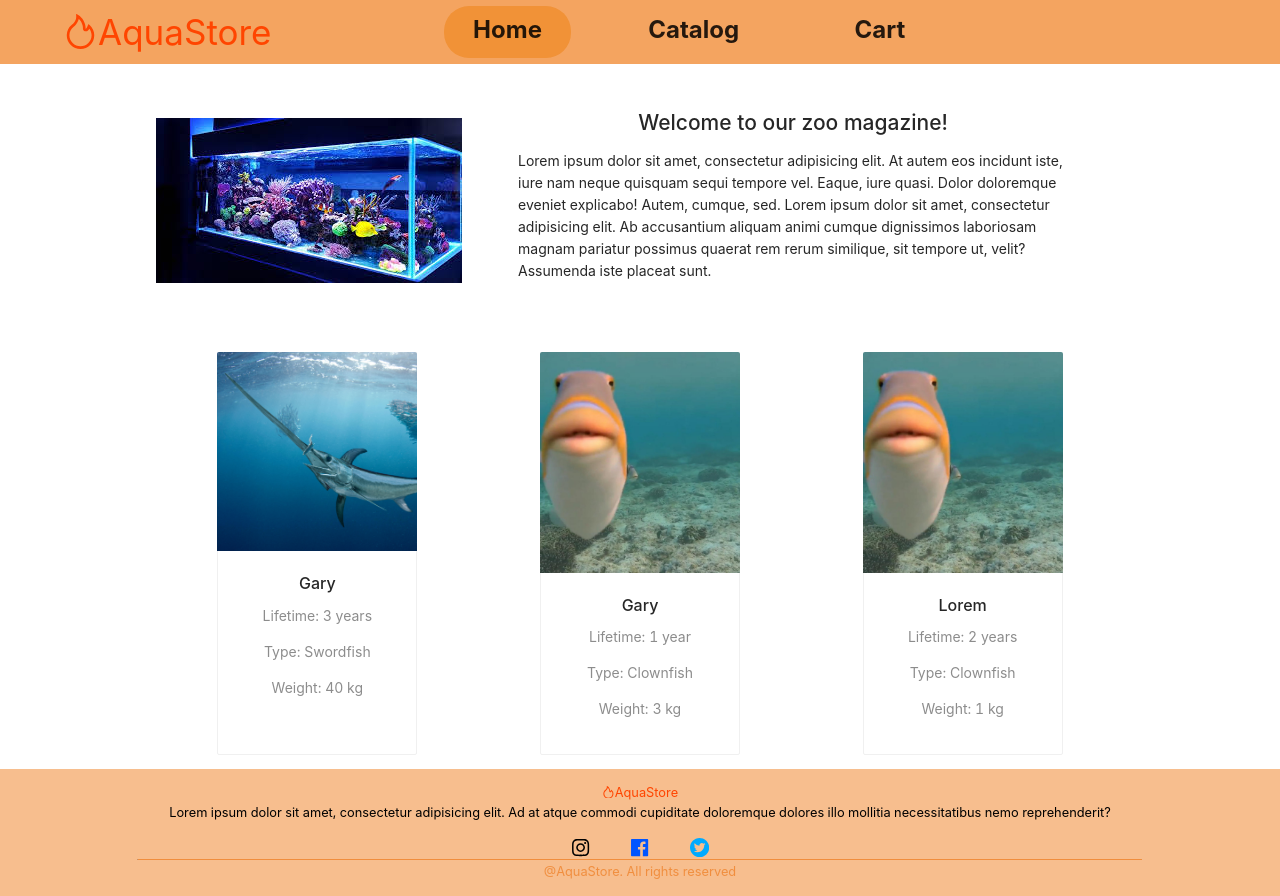
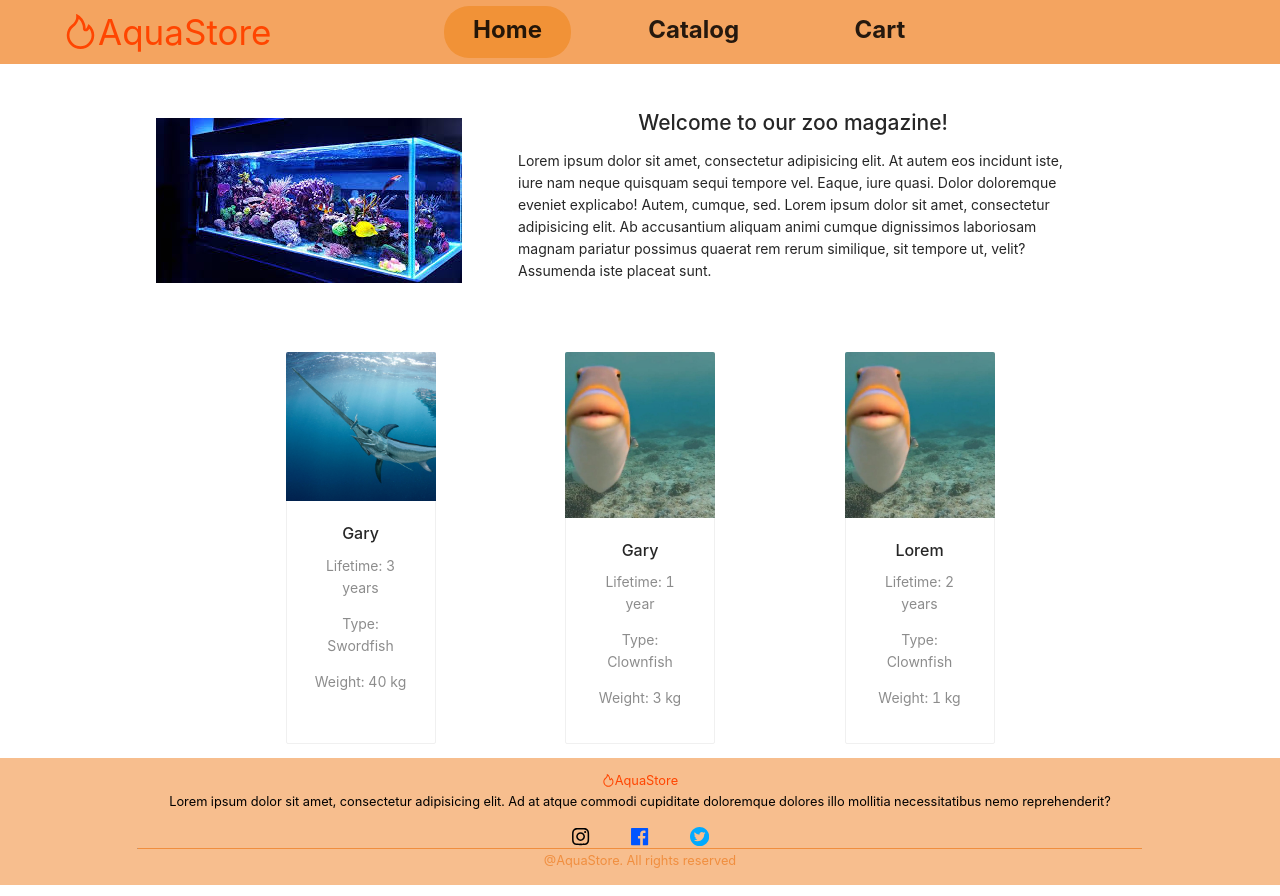
Before and after one commit to MykhailoPolnyi/Web_React_Labs, a React (Create React App) app: page / in a window 1280 px wide. Built offline with nearby package versions, Linux system fonts and the light colour scheme.

Commit message:
Updates in Lab 6

```diff
--- a/src/components/Card/CardStorage.js
+++ b/src/components/Card/CardStorage.js
@@ -3,6 +3,6 @@
 export const CardStorage = styled.div`
   display: flex;
   flex-direction: row;
-  justify-content: space-around;
+  justify-content: space-evenly;
   margin: 1em 2em;
 `;
--- a/src/components/Card/FishCard.js
+++ b/src/components/Card/FishCard.js
@@ -4,11 +4,11 @@
 
 export const FishCard = (props) => (
     <Card
-        style={{width: "200px"}}
+        style={{width: "150px"}}
         hoverable
-        cover={<img src={props.image} alt="example" style={{width:'200px'}}  />}>
+        cover={<img src={props.image} alt="example" style={{width:'150px'}}  />}>
         <Card.Meta
-            title={props.title}
+            title={props.name}
             description={
                 <div>
                     <p>Lifetime: {props.lifetime}</p>
--- a/src/containers/Pages/Home/Homepage.js
+++ b/src/containers/Pages/Home/Homepage.js
@@ -6,24 +6,25 @@
 import sword_fish from "../../../images/swordfish.jpg";
 import clownfish from "../../../images/coolfish.jpg";
 
+
 export const Homepage = () => (
     <HomepageStyled>
         <WelcomeSection />
         <CardStorage>
             <FishCard image={sword_fish}
-                      title="Gary"
+                      name="Gary"
                       lifetime="3 years"
                       type="Swordfish"
                       weight="40 kg"
             />
             <FishCard image={clownfish}
-                      title="Gary"
+                      name="Gary"
                       lifetime="1 year"
                       type="Clownfish"
                       weight="3 kg"
             />
             <FishCard image={clownfish}
-                      title="Lorem"
+                      name="Lorem"
                       lifetime="2 years"
                       type="Clownfish"
                       weight="1 kg"
```
